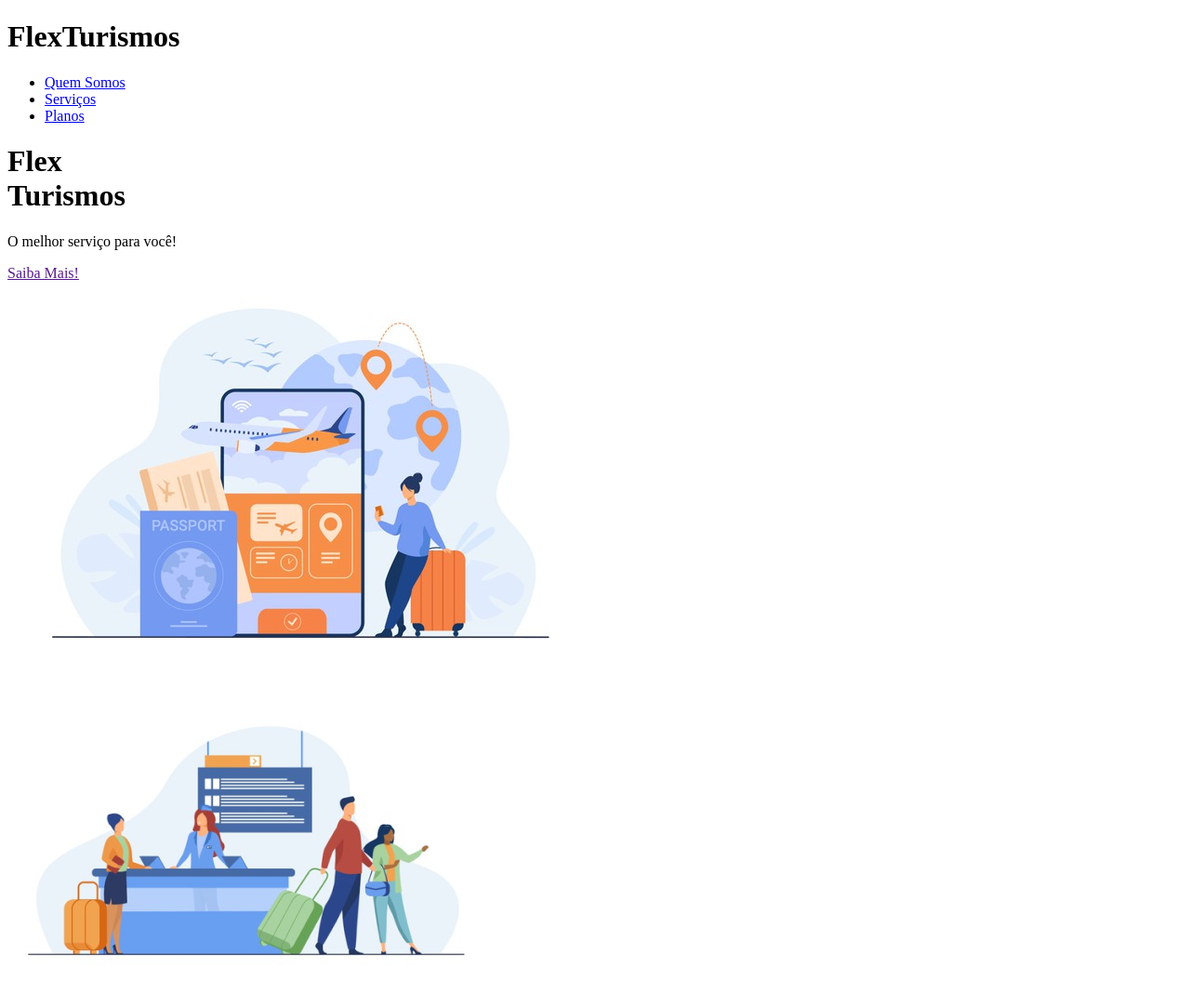
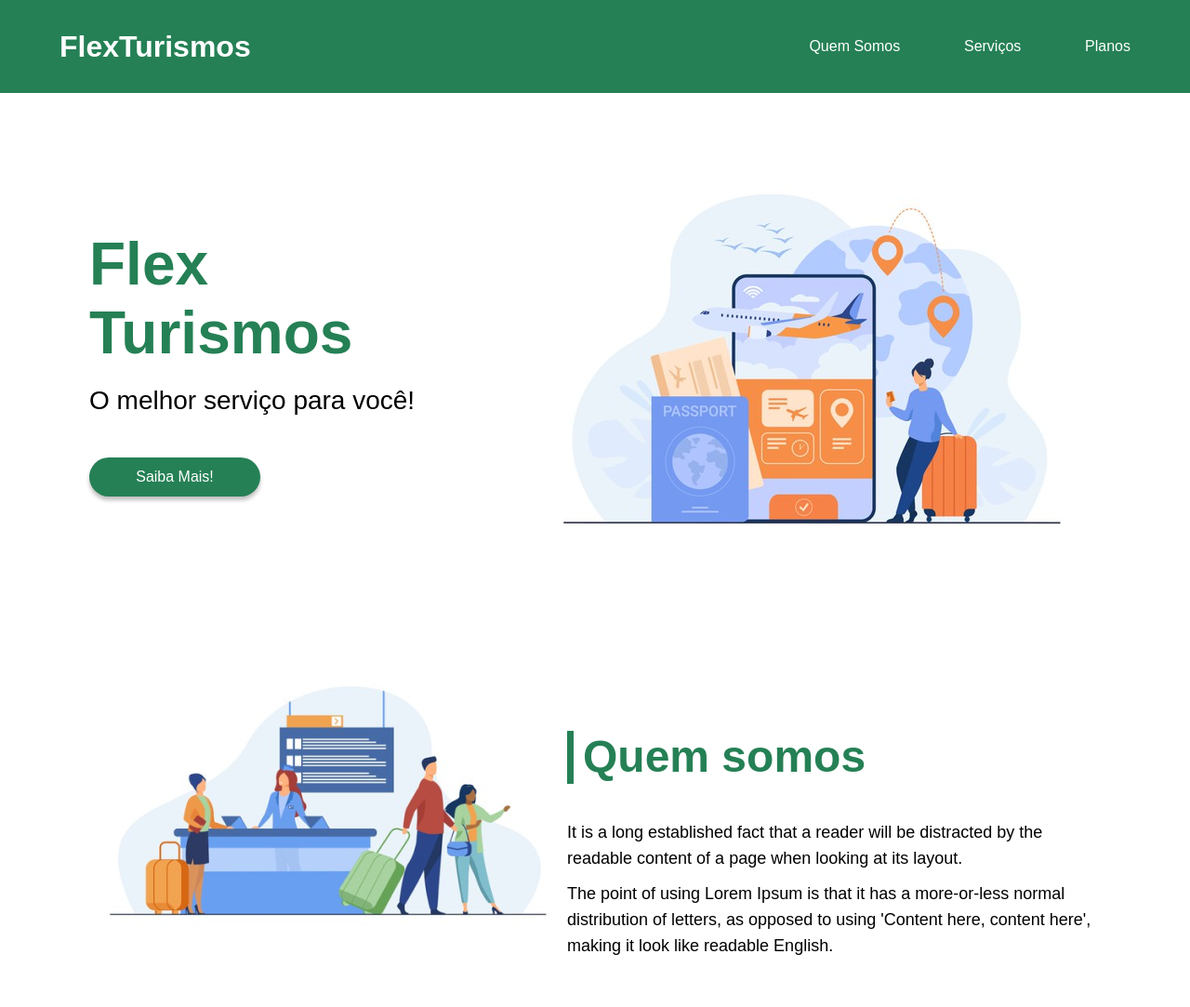
Before and after one commit to BrunoMedeiros14/EstudoFlexBox, a plain HTML site: page index.html in a window 1280 px wide. Shown: the top 1083 px of the page at 93% size. Drawn offline with Linux system fonts and the light colour scheme.

Commit message:
Progresso realizado dia 26/06.

```diff
--- a/index.html
+++ b/index.html
@@ -1,23 +1,29 @@
 <!DOCTYPE html>
 <html lang="pt-br">
+
 <head>
     <meta charset="UTF-8">
     <meta name="viewport" content="width=device-width, initial-scale=1.0">
     <title>Flex Turismos</title>
     <link rel="stylesheet" href="./style.css">
 </head>
+
 <body>
-    <header>
+    <header style="text-align: center;">
+        <div class="flex-container">
+            <div>
                 <h1>FlexTurismos</h1>
-        <ul>
+            </div>
+                <ul class="headerMenu">
                     <li><a href="#quem-somos">Quem Somos</a></li>
                     <li><a href="#servicos">Serviços</a></li>
                     <li><a href="#planos">Planos</a></li>
                 </ul>
+        </div>
     </header>
 
-    <div>
-        <div>
+    <div class="elementA">
+        <div class="elementA1">
             <h1>Flex <br>Turismos</h1>
             <p>O melhor serviço para você!</p>
             <a href="">Saiba Mais!</a>
@@ -28,24 +34,26 @@
         </div>
     </div>
 
-    <div>
+    <div class="elementB">
         <div>
             <img src="./images/1-quem-somos.png" alt="balcão de atendimento">
         </div>
 
-        <div>
-            <h2>Quem somos</h2>
-            <p>It is a long established fact that a reader will be distracted by the readable content of a page when looking at its layout. </p>
-            <p>The point of using Lorem Ipsum is that it has a more-or-less normal distribution of letters, as opposed to using 'Content here, content here', making it look like readable English.</p>
+        <div class="elementB2">
+            <div class="item"><div></div><h2>Quem somos</h2></div>
+            <p>It is a long established fact that a reader will be distracted by the readable content of a page when
+                looking at its layout. </p>
+            <p>The point of using Lorem Ipsum is that it has a more-or-less normal distribution of letters, as opposed
+                to using 'Content here, content here', making it look like readable English.</p>
         </div>
     </div>
 
-    <div>
+    <div class="elementC">
         <div>
             <h2>Serviços</h2>
         </div>
 
-        <div>
+        <div class="elementC2">
             <div>
                 <div><img src="./images/icon-2.png" alt="hospedagens"></div>
                 <p>Hospedagens</p>
@@ -110,4 +118,5 @@
         <p>Desenvolvido por: Seu nome aqui dev</p>
     </footer>
 </body>
+
 </html>
--- a/style.css
+++ b/style.css
@@ -0,0 +1,118 @@
+:root {
+    --primary-color: #258055;
+}
+
+* {
+    margin: 0;
+    padding: 0;
+    font-family: Arial, Helvetica, sans-serif;
+}
+
+ul {
+    list-style: none;
+    margin: 0;
+    padding: 0;
+}
+ul li a {
+    text-decoration: none;
+    color: white;
+    font-stretch: condensed;
+}
+#test {
+    margin: auto;
+}
+.flex-container {
+    display: flex;
+    max-width: 90%;
+    margin: auto;
+    justify-content: space-between;
+    align-items: center;
+    height: 100px;
+}
+.headerMenu {
+    display: flex;
+    width: 30%;
+    justify-content: space-between;
+}
+header {
+    background-color: var(--primary-color);
+    color: white;
+    margin-bottom: 80px;
+}
+
+.elementA {
+    display: flex;
+    max-width: 85%;
+    margin: auto;
+    justify-content: space-between;
+    align-items: stretch;
+    margin-bottom: 80px;
+}
+.elementA1 {
+    display: flex;
+    flex-direction: column;
+    flex-wrap: wrap;
+    justify-content: center;
+}
+.elementA1 h1 {
+    font-size: 64px;
+    color: var(--primary-color);
+    margin-bottom: 20px
+}
+.elementA1 p {
+    font-size: 28px;
+    margin-bottom: 45px
+}
+.elementA1 a {
+    background: var(--primary-color);
+    box-shadow: 0px 4px 4px rgba(0, 0, 0, 0.25);
+    border-radius: 30px;
+    padding: 1.5vh;
+    text-decoration: none;
+    text-align: center;
+    color: white;
+    font-stretch: condensed;
+    max-width: 20vh;
+}
+.item {
+    display: flex;
+}
+.item div {
+width: 7px;
+height: 57px;
+background: var(--primary-color);
+margin-right: 10px;
+}
+.elementB {
+    display: flex;
+    max-width: 85%;
+    margin: auto;
+    justify-content: space-between;
+    align-items: flex-end;
+    margin-bottom: 80px;
+}
+.elementB2 h2 {
+    font-size: 48px;
+    color: var(--primary-color);
+    margin-bottom: 40px
+}
+.elementB2 p {
+    font-size: 18px;
+    margin-bottom: 10px;
+    line-height: 28px;
+}
+
+.elementC {
+    background-color: var(--primary-color);
+    width: 100%;
+    display: flex;
+    justify-content: space-between;
+    margin-bottom: 80px;
+}
+.elementC2 {
+    background-color: var(--primary-color);
+    width: 100%;
+    display: flex;
+    justify-content: space-between;
+    margin-bottom: 80px;
+}
```
Lines whose indentation alone changed are shown as unchanged.
